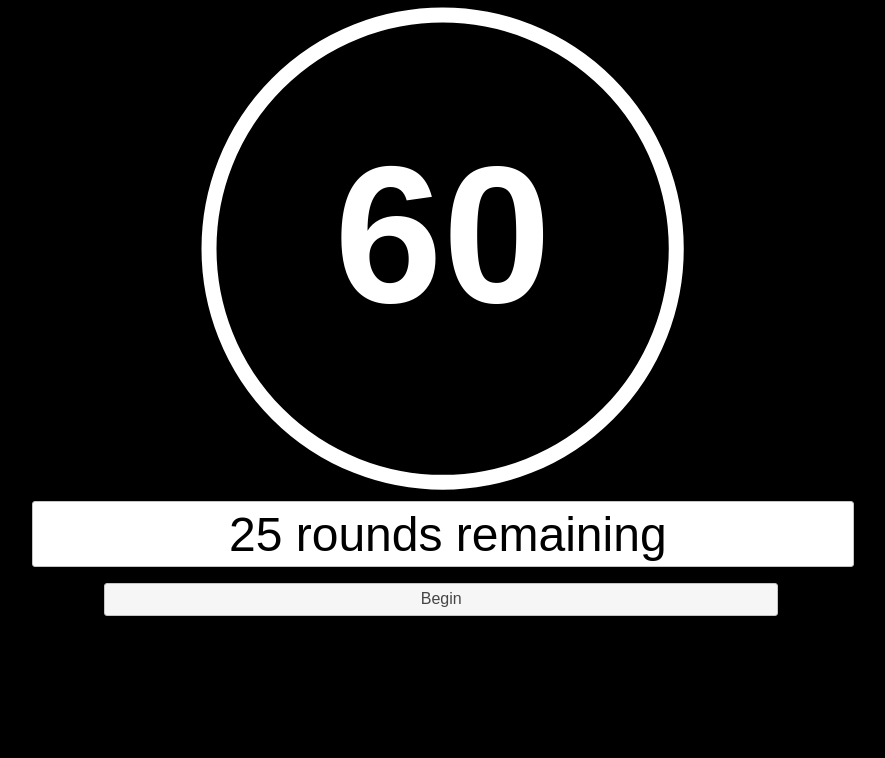
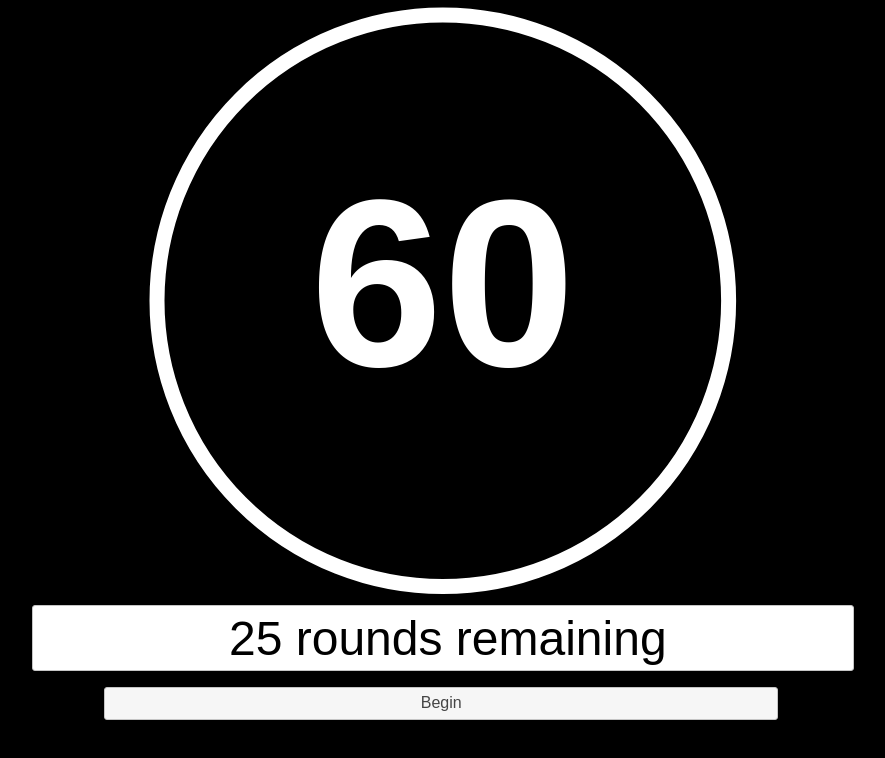
Before and after one commit to skrobinson/spar, a plain HTML site: page spar.html in a window 1280 px wide. Shown: the whole page, without its empty margins (198-1083 px from the left). Drawn offline with Linux system fonts and the light colour scheme.

Commit message:
Layout GUI with flexbox
This will hopefully be easier to use for a single column of widgets with
each having a fixed ratio of the allotted space.

Signed-off-by: Sean Robinson <sean.robinson@scottsdalecc.edu>

```diff
--- a/resources/spar.css
+++ b/resources/spar.css
@@ -14,9 +14,17 @@ body {
     text-align: center;
 }
 
+#content {
+    align-items: center;
+    display: flex;
+    flex-flow: column nowrap;
+    height: 100%;
+    justify-content: flex-end;
+}
+
 #controls {
-    height: 10%;
     width: 100%;
+    flex: 1 1 10%;
 }
 
 #control-button {
@@ -81,8 +89,8 @@ li.definition cite {
 }
 
 #rounds {
-    height: 20%;
-    margin: auto 10%;
+    flex: 2 2 20%;
+    margin: auto;
     width: 80%;
 }
 
@@ -96,6 +104,10 @@ li.definition cite {
     width: 100%;
 }
 
+#timer {
+    flex: 7 7 70%;
+}
+
 .ui-button-disabled {
     opacity: .80;
 }
--- a/spar.html
+++ b/spar.html
@@ -14,10 +14,8 @@
     <audio id="sound-tick" src="resources/sound/tick01.wav" type="audio/wav">
     </audio>
 
-    <div>
-        <div id="timer">
-        </div>
-    </div>
+    <div id="content">
+        <div id="timer"></div>
 
         <div id="rounds">
             <div id="rounds-counter">
@@ -27,6 +25,7 @@
 
         <div id="controls">
             <div id="control-button">
+            </div>
         </div>
     </div>
 
```
Lines whose indentation alone changed are shown as unchanged.
